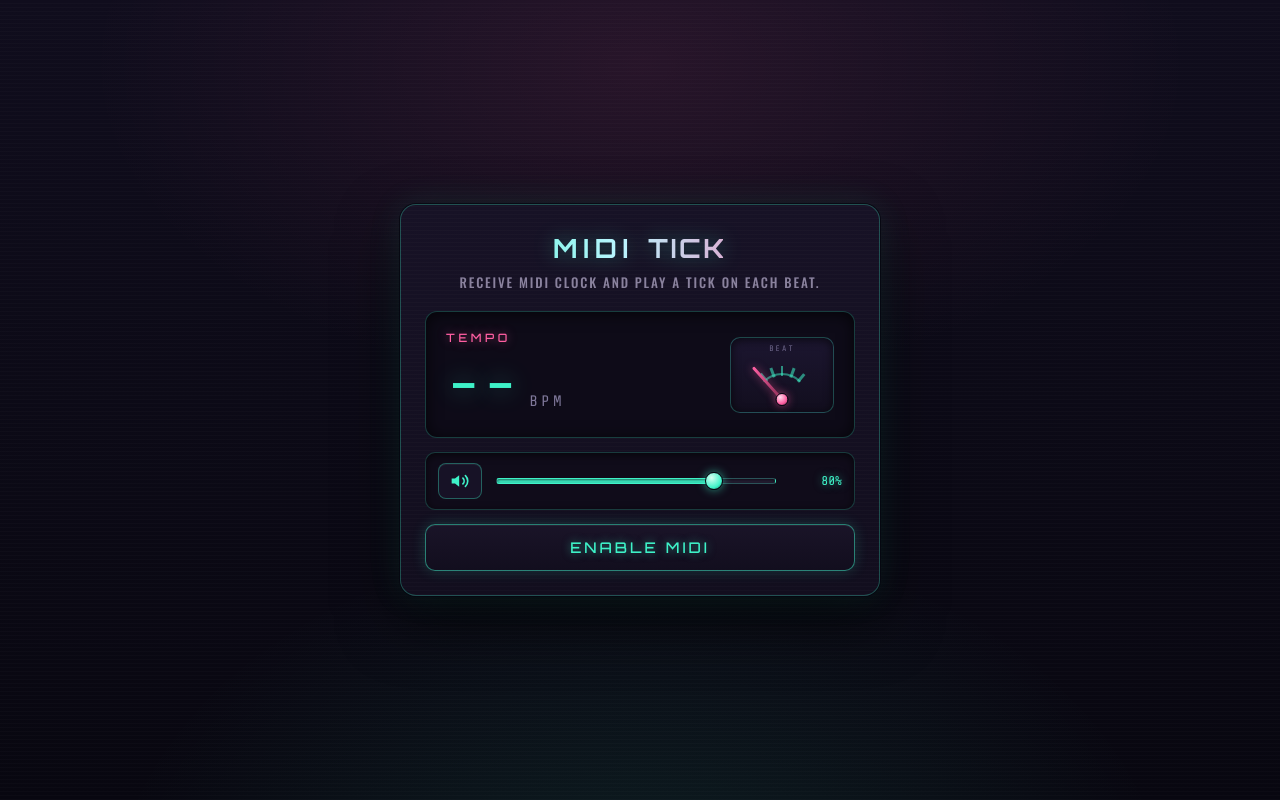
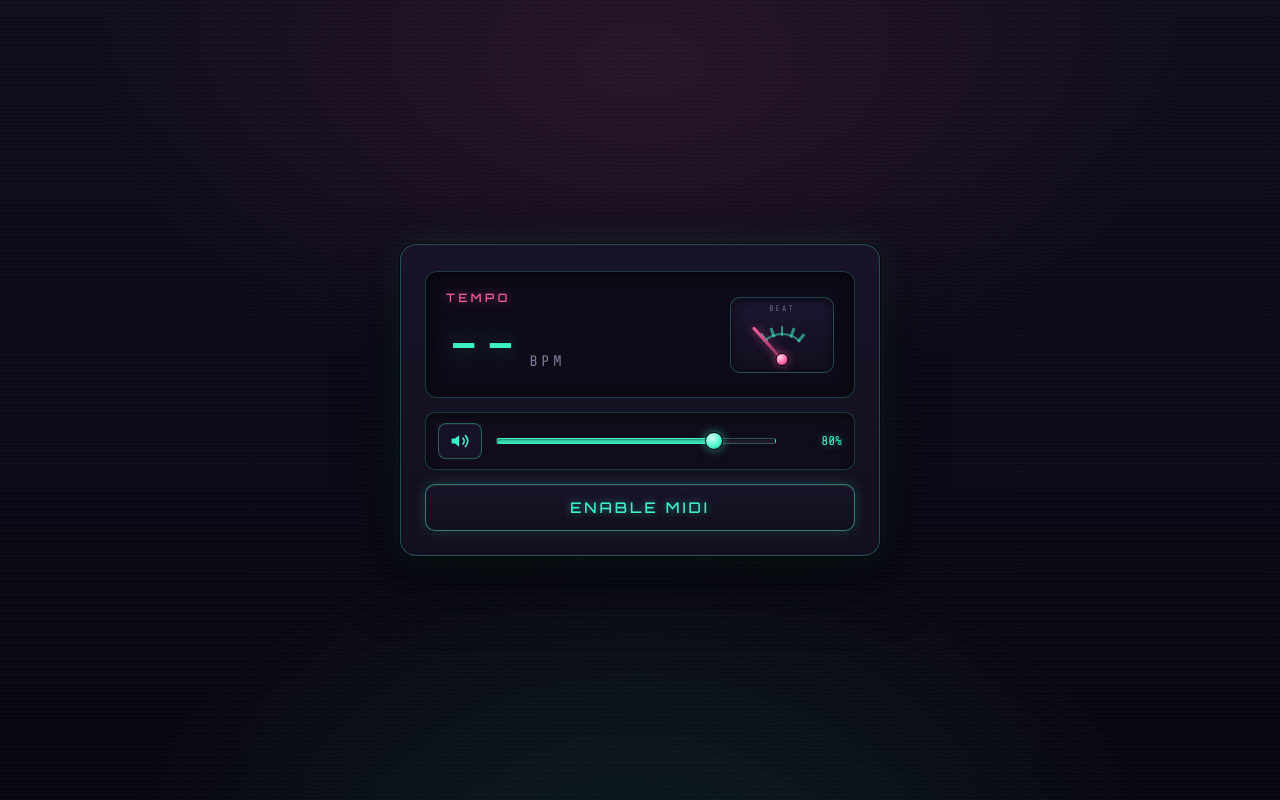
Before and after one commit to ericsakmar/midi-hq, a plain HTML site: page index.html in a window 1280 px wide. Drawn offline with nearby package versions, Linux system fonts and the light colour scheme.

Commit message:
removes stuff

```diff
--- a/index.html
+++ b/index.html
@@ -52,33 +52,6 @@
       0 0 34px rgba(62, 242, 200, 0.10),
       0 24px 60px rgba(0, 0, 0, 0.6);
     padding: 26px 24px 24px;
-  }
-  h1 {
-    margin: 0 0 8px;
-    font-family: "Orbitron", "Oswald", sans-serif;
-    font-weight: 700;
-    font-size: 1.65rem;
-    letter-spacing: 0.22em;
-    text-transform: uppercase;
-    text-align: center;
-    background: linear-gradient(90deg, var(--neon) 0%, #b9f6ff 45%, var(--pink) 100%);
-    -webkit-background-clip: text;
-    background-clip: text;
-    color: transparent;
-    filter: drop-shadow(0 0 10px rgba(62, 242, 200, 0.35));
-  }
-  h1 .dot {
-    letter-spacing: 0.1em;
-  }
-  .sub {
-    margin: 0 0 18px;
-    color: var(--muted);
-    font-size: 0.82rem;
-    font-weight: 500;
-    letter-spacing: 0.14em;
-    text-transform: uppercase;
-    line-height: 1.6;
-    text-align: center;
   }
   .row { display: flex; gap: 10px; align-items: center; }
   .controls {
@@ -242,7 +215,7 @@
   }
   .display {
     min-width: 0;
-    margin-top: 14px;
+    margin-top: 0;
     display: flex;
     align-items: center;
     justify-content: space-between;
@@ -358,7 +331,6 @@
   @media (max-width: 420px) {
     .display { flex-direction: column; text-align: center; gap: 14px; }
     .bpm { align-items: center; }
-    h1 { font-size: 1.35rem; letter-spacing: 0.16em; }
     .bpm .value { font-size: 3.1rem; }
   }
   @media (prefers-reduced-motion: reduce) {
@@ -369,9 +341,6 @@
 </head>
 <body>
   <div class="card">
-    <h1>MIDI <span class="dot">Tick</span></h1>
-    <p class="sub">Receive MIDI clock and play a tick on each beat.</p>
-
     <div class="display">
       <div class="bpm">
         <span class="label">Tempo</span>
```
